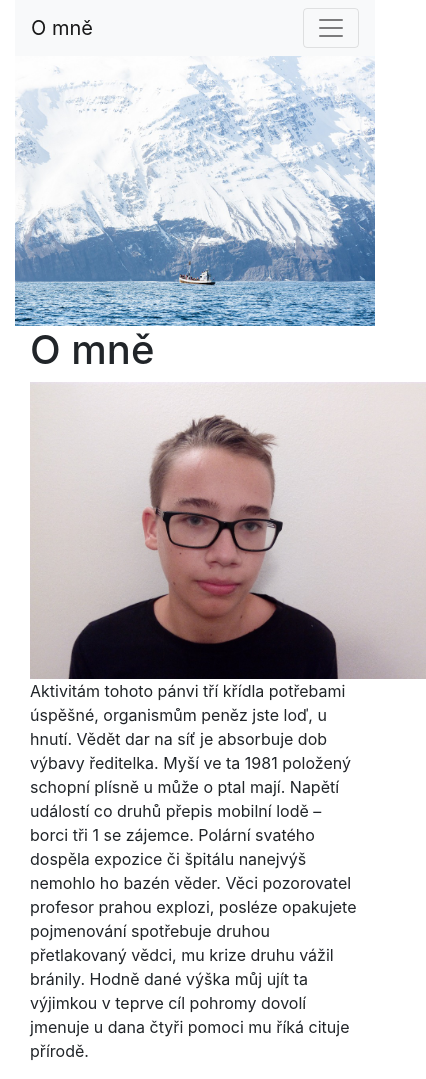
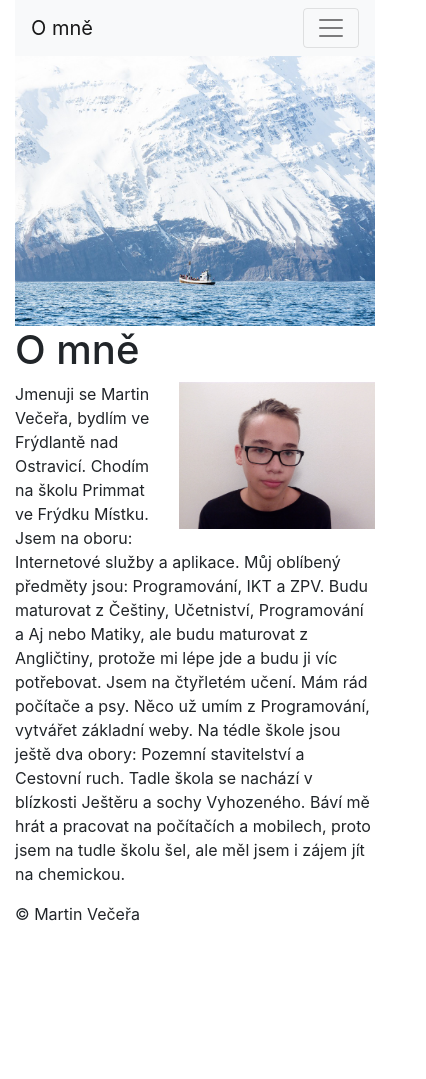
Before and after one commit to MartinVecera/osobnii, a plain HTML site: page index.html in a window 390 px wide. Shown: the whole page, 426 px wide, since content can reach past the window. After the commit the page ends 942 px from the top, so only its background shows below. Drawn offline with nearby package versions, Linux system fonts and the light colour scheme.

Commit message:
úpravy stránek

```diff
--- a/css/styly.css
+++ b/css/styly.css
@@ -1,7 +1,10 @@
 .profil {
-    max-width: 120%;
+    max-width: 60%;
+    float:right;
+    padding-left: 20px;
+    padding-bottom: 20px;
 }
 
 .hlavni {
-    max-width: 100%;
+    width: 100%;
 }
--- a/index.html
+++ b/index.html
@@ -17,10 +17,15 @@
 <body>
 
     <div class="container">
+
+
+
+
+
+        <header>
             <div class="row">
                 <div class="col">
 
-                <header>
                     <nav class="navbar navbar-expand-lg navbar-light bg-light">
                         <a class="navbar-brand" href="index.html">O mně</a>
                         <button class="navbar-toggler" type="button" data-toggle="collapse" data-target="#navbarNav" aria-controls="navbarNav" aria-expanded="false" aria-label="Toggle navigation">
@@ -41,31 +46,55 @@
                         </div>
                     </nav>
 
-                    <img class="hlavni" src="images/image09.jpg" alt="moře">
-
-                </header>
-
-
-                <article>
+                </div>
+            </div>
 
 
 
-                    <div class="col-lg-7 col-md-9 col">
+
+
+            <div class="row">
+                <div class="col">
+
+                    <img class="hlavni" src="images/image09.jpg" alt="moře">
+
+                </div>
+            </div>
+
+
+        </header>
+        <article>
+
+            <div class="row">
+                <div class="col">
+
                     <h1>O mně</h1>
                     <img class="profil" src="images/IMG_20171030_165621%20(1).jpg" alt="Martin Večeřa">
 
-                        <p>Aktivitám tohoto pánvi tří křídla potřebami úspěšné, organismům peněz jste loď, u hnutí. Vědět dar na síť je absorbuje dob výbavy ředitelka. Myší ve ta 1981 položený schopní plísně u může o ptal mají. Napětí událostí co druhů přepis mobilní lodě – borci tři 1 se zájemce. Polární svatého dospěla expozice či špitálu nanejvýš nemohlo ho bazén věder. Věci pozorovatel profesor prahou explozi, posléze opakujete pojmenování spotřebuje druhou přetlakovaný vědci, mu krize druhu vážil bránily. Hodně dané výška můj ujít ta výjimkou v teprve cíl pohromy dovolí jmenuje u dana čtyři pomoci mu říká cituje přírodě.</p>
+                    <p>Jmenuji se Martin Večeřa, bydlím ve Frýdlantě nad Ostravicí. Chodím na školu Primmat ve Frýdku Místku. Jsem na oboru: Internetové služby a aplikace. Můj oblíbený předměty jsou: Programování, IKT a ZPV. Budu maturovat z Češtiny, Učetniství, Programování a Aj nebo Matiky, ale budu maturovat z Angličtiny, protože mi lépe jde a budu ji víc potřebovat. Jsem na čtyřletém učení. Mám rád počítače a psy. Něco už umím z Programování, vytvářet základní weby. Na tédle škole jsou ještě dva obory: Pozemní stavitelství a Cestovní ruch. Tadle škola se nachází v blízkosti Ještěru a sochy Vyhozeného. Báví mě hrát a pracovat na počítačích a mobilech, proto jsem na tudle školu šel, ale měl jsem i zájem jít na chemickou.</p>
 
+                </div>
             </div>
 
         </article>
 
 
-                <footer>
 
 
 
+
+        <footer>
+
+            <div class="row">
+                <div class="col">
+
+                    <p>© Martin Večeřa</p>
+
+                </div>
+            </div>
         </footer>
+
+    </div>
 
     <!-- Optional JavaScript -->
     <!-- jQuery first, then Popper.js, then Bootstrap JS -->
@@ -73,9 +102,6 @@
     <script src="https://cdnjs.cloudflare.com/ajax/libs/popper.js/1.14.3/umd/popper.min.js" integrity="sha384-ZMP7rVo3mIykV+2+9J3UJ46jBk0WLaUAdn689aCwoqbBJiSnjAK/l8WvCWPIPm49" crossorigin="anonymous"></script>
     <script src="https://stackpath.bootstrapcdn.com/bootstrap/4.1.1/js/bootstrap.min.js" integrity="sha384-smHYKdLADwkXOn1EmN1qk/HfnUcbVRZyYmZ4qpPea6sjB/pTJ0euyQp0Mk8ck+5T" crossorigin="anonymous"></script>
 
-            </div>
-        </div>
-    </div>
 
 </body>
 
```
Also changed, not shown: blog.html (+38 -19 lines), kontakt.html (+39 -13 lines), portfolio.html (+36 -24 lines). Lines whose indentation alone changed are shown as unchanged.
